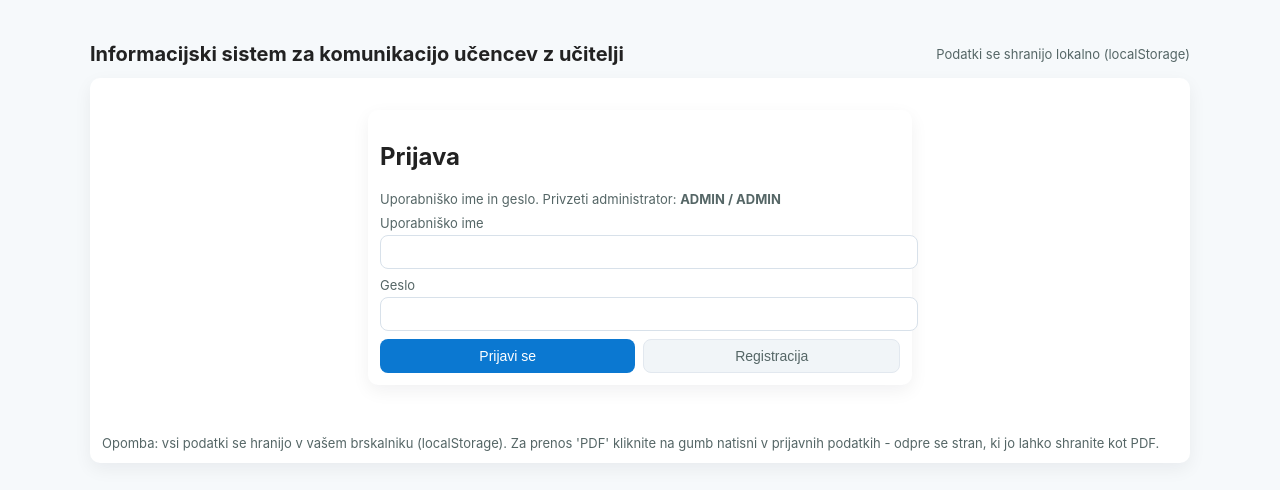
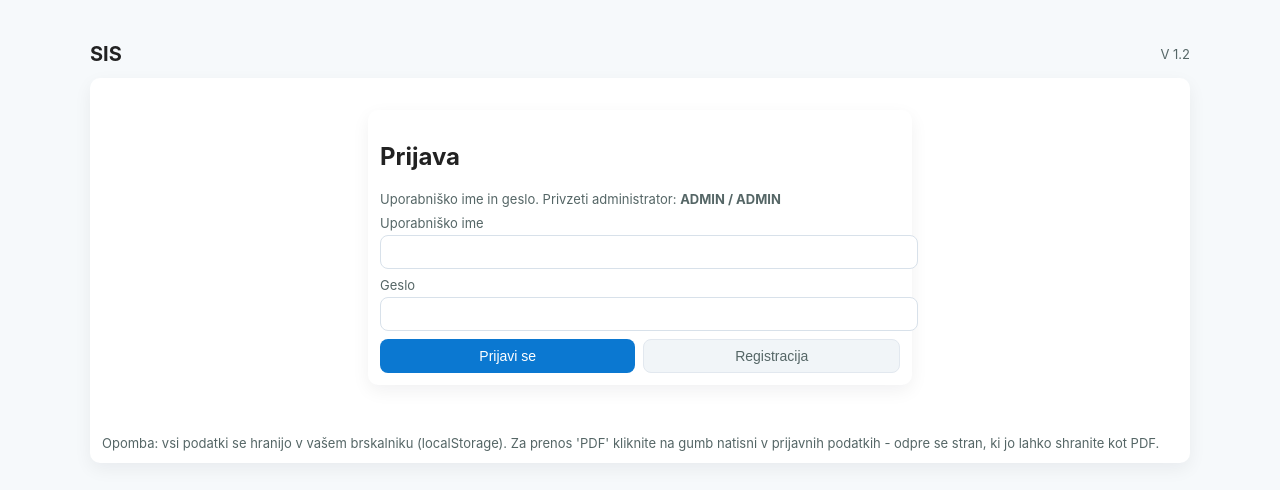
Before and after one commit to j-p-09/sis, a plain HTML site: page V1-2.html in a window 1280 px wide. Drawn offline with Linux system fonts and the light colour scheme.

Commit message:
Update V1-2.html

```diff
--- a/V1-2.html
+++ b/V1-2.html
@@ -3,7 +3,7 @@
 <head>
   <meta charset="utf-8" />
   <meta name="viewport" content="width=device-width,initial-scale=1" />
-  <title>Informacijski sistem: učenci & učitelji</title>
+  <title>SIS</title>
   <style>
     :root{--bg:#f6f9fb;--card:#fff;--accent:#0b78d1;--muted:#566;--danger:#d1392a}
     html,body{height:100%;margin:0;font-family:Inter,Segoe UI,Roboto,Arial,sans-serif;background:var(--bg);color:#222}
@@ -36,8 +36,8 @@
 <body>
   <div class="wrap">
     <header>
-      <h1>Informacijski sistem za komunikacijo učencev z učitelji</h1>
-      <div class="small">Podatki se shranijo lokalno (localStorage)</div>
+      <h1>SIS</h1>
+      <div class="small">V 1.2</div>
     </header>
 
     <main class="card grid">
```
